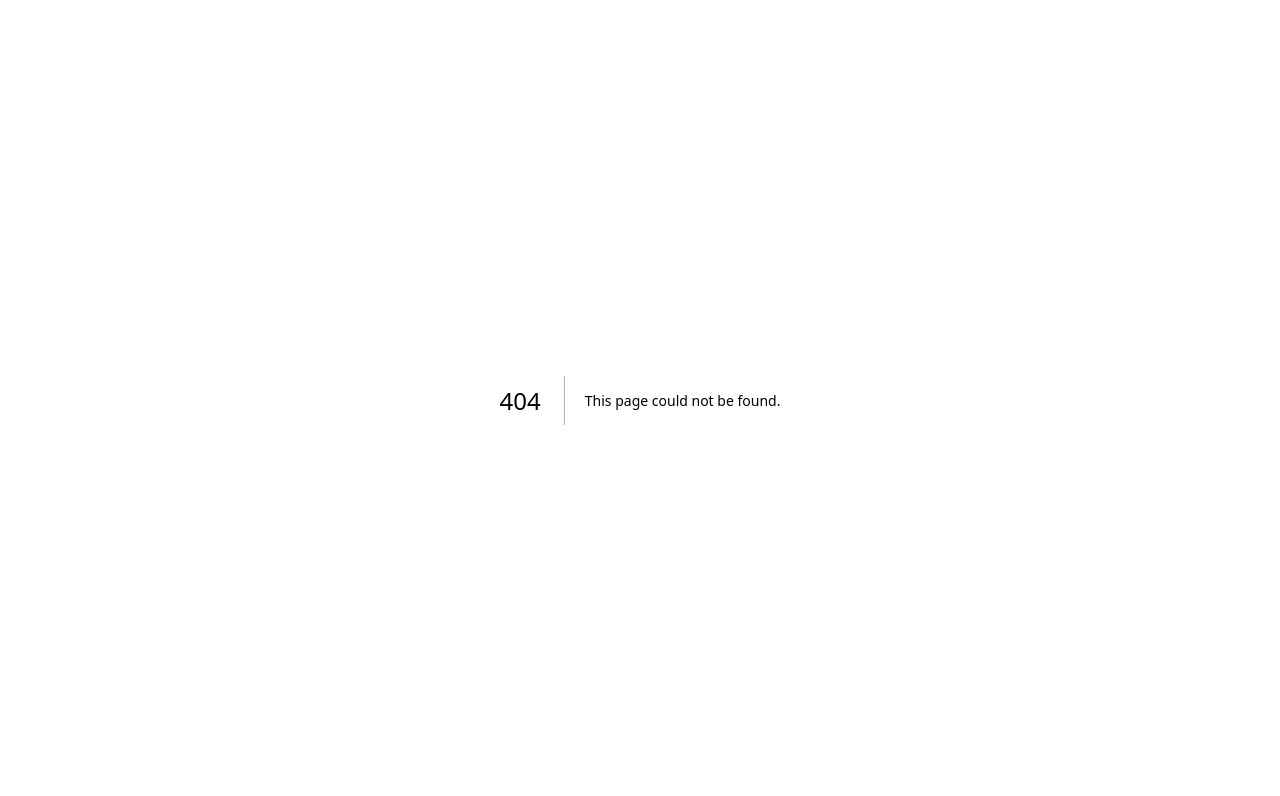
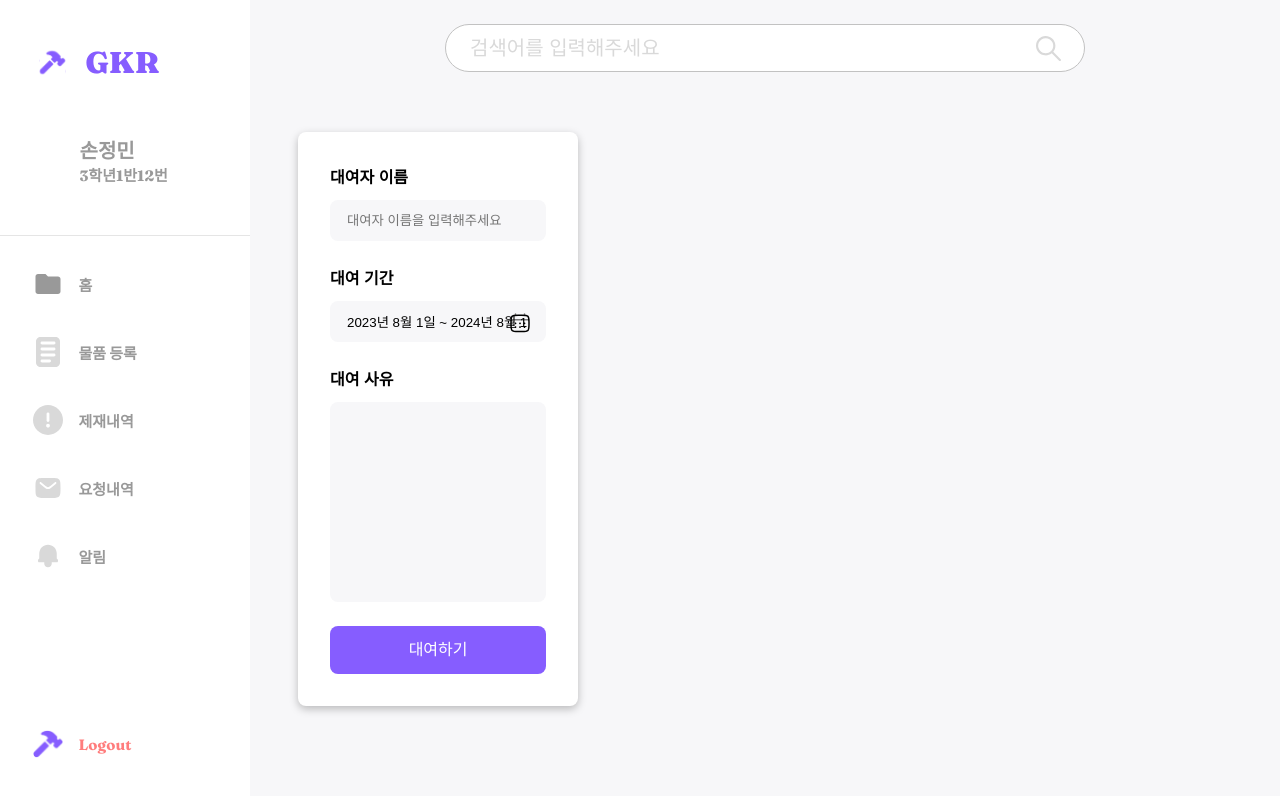
Before and after one commit to Team-Ampersand/GKR-Frontend, a Next.js app: page /home/1 in a window 1280 px wide. Before the commit this address had no page. Shown: the top 796 px of the page. Built offline with nearby package versions, Linux system fonts and the light colour scheme.

Commit message:
💄 Add: 대여 form 퍼블리싱

```diff
--- /dev/null
+++ b/src/app/home/[detail]/page.tsx
@@ -0,0 +1,19 @@
+'use client';
+import RentalForm from 'components/Detail/organisms/RentalForm';
+import { DetailTemplate } from 'components/Detail/templates/style';
+import SearchField from 'components/common/molecules/SearchField';
+import Sidebar from 'components/common/organisms/Sidebar';
+import { CommonTemplate } from 'components/common/templates/style';
+
+const DetailPage = () => {
+  return (
+    <CommonTemplate>
+      <Sidebar />
+      <DetailTemplate>
+        <SearchField />
+        <RentalForm />
+      </DetailTemplate>
+    </CommonTemplate>
+  );
+};
+export default DetailPage;
--- a/src/asset/svg/index.ts
+++ b/src/asset/svg/index.ts
@@ -11,6 +11,7 @@ import Cution from 'asset/svg/Cution.svg';
 import Letter from 'asset/svg/Letter.svg';
 import Addfile from 'asset/svg/Addfile.svg';
 import Magnifier from 'asset/svg/Magnifier.svg';
+import Calendar from 'asset/svg/Calendar.svg';
 
 export {
   GauthLgo,
@@ -26,4 +27,5 @@ export {
   Letter,
   Addfile,
   Magnifier,
+  Calendar,
 };
--- /dev/null
+++ b/src/components/Detail/molecules/InputField/index.tsx
@@ -0,0 +1,36 @@
+import { HTMLInputTypeAttribute } from 'react';
+import * as S from './style';
+import { useRecoilValue } from 'recoil';
+import { roleType } from 'recoilAtoms';
+
+interface Props {
+  label: string;
+  type?: HTMLInputTypeAttribute | 'textarea' | 'period';
+  placeholder?: string;
+}
+
+const InputField = ({ label, type = 'text', placeholder = '' }: Props) => {
+  const role = useRecoilValue(roleType);
+
+  return (
+    <S.Layer>
+      <p>{label}</p>
+      {type === 'textarea' ? (
+        <S.Textarea placeholder={placeholder} rows={1} role={role} />
+      ) : type === 'period' ? (
+        <S.Label>
+          <S.Input
+            value="2023년 8월 1일 ~ 2024년 8월 1일"
+            readOnly
+            role={role}
+          />
+          <S.Icon />
+        </S.Label>
+      ) : (
+        <S.Input type={type} placeholder={placeholder} role={role} />
+      )}
+    </S.Layer>
+  );
+};
+
+export default InputField;
--- /dev/null
+++ b/src/components/Detail/molecules/InputField/style.ts
@@ -0,0 +1,57 @@
+import styled from '@emotion/styled';
+import { Calendar } from 'asset/svg';
+import { Palette } from 'style/global';
+
+interface Props {
+  role: 'admin' | 'member';
+}
+
+export const Layer = styled.div`
+  width: 100%;
+  font-size: 16px;
+  display: flex;
+  flex-direction: column;
+
+  p {
+    font-size: 16px;
+    margin-bottom: 12px;
+  }
+`;
+
+export const Label = styled.label`
+  width: 100%;
+  position: relative;
+  cursor: pointer;
+`;
+
+export const Input = styled.input<Props>`
+  width: 100%;
+  border-radius: 8px;
+  padding: 12px 16px;
+  background-color: ${Palette.BACKGROUND_BG};
+  transition: all.3s;
+  border: 1px solid transparent;
+  cursor: pointer;
+
+  ::placeholder {
+    transition: all.3s;
+  }
+
+  :focus {
+    border: 1px solid
+      ${({ role }) =>
+        role === 'admin' ? Palette.PRIMARY_P5 : Palette.PRIMARY_P1};
+  }
+`;
+
+export const Textarea = styled(Input)`
+  min-height: 200px;
+  height: max-content;
+  resize: none;
+`.withComponent('textarea');
+
+export const Icon = styled(Calendar)`
+  position: absolute;
+  right: 16px;
+  top: 12px;
+`;
--- /dev/null
+++ b/src/components/Detail/organisms/RentalForm/index.tsx
@@ -0,0 +1,25 @@
+import InputField from 'components/Detail/molecules/InputField';
+import { Noto_Sans_KR } from 'next/font/google';
+import { useRecoilValue } from 'recoil';
+import { roleType } from 'recoilAtoms';
+import * as S from './style';
+
+const notoSansKR = Noto_Sans_KR({ weight: '700', subsets: ['latin'] });
+
+const RentalForm = () => {
+  const role = useRecoilValue(roleType);
+
+  return (
+    <S.Layer className={notoSansKR.className}>
+      <InputField
+        label="대여자 이름"
+        placeholder="대여자 이름을 입력해주세요"
+      />
+      <InputField label="대여 기간" type="period" />
+      <InputField label="대여 사유" type="textarea" />
+      <S.Submit role={role}>대여하기</S.Submit>
+    </S.Layer>
+  );
+};
+
+export default RentalForm;
--- /dev/null
+++ b/src/components/Detail/organisms/RentalForm/style.ts
@@ -0,0 +1,28 @@
+import styled from '@emotion/styled';
+import { Palette } from 'style/global';
+
+interface Props {
+  role: 'admin' | 'member';
+}
+
+export const Layer = styled.div`
+  padding: 32px;
+  display: flex;
+  flex-direction: column;
+  gap: 24px;
+  border-radius: 8px;
+  box-shadow: 0px 3px 8px 0px rgba(0, 0, 0, 0.25);
+  width: 30%;
+  background: ${Palette.NATURAL_N2};
+`;
+
+export const Submit = styled.button<Props>`
+  width: 100%;
+  line-height: 48px;
+  background-color: ${({ role }) =>
+    role === 'admin' ? Palette.PRIMARY_P5 : Palette.PRIMARY_P2};
+  border-radius: 8px;
+  border: none;
+  color: ${Palette.NATURAL_N2};
+  font-size: 16px;
+`;
--- /dev/null
+++ b/src/components/Detail/templates/style.ts
@@ -0,0 +1,6 @@
+import styled from '@emotion/styled';
+import { MainTemplates } from 'components/common/templates/style';
+
+export const DetailTemplate = styled(MainTemplates)`
+  padding: 24px 48px;
+`;
```
Also changed, not shown: src/asset/svg/Calendar.svg (added).
